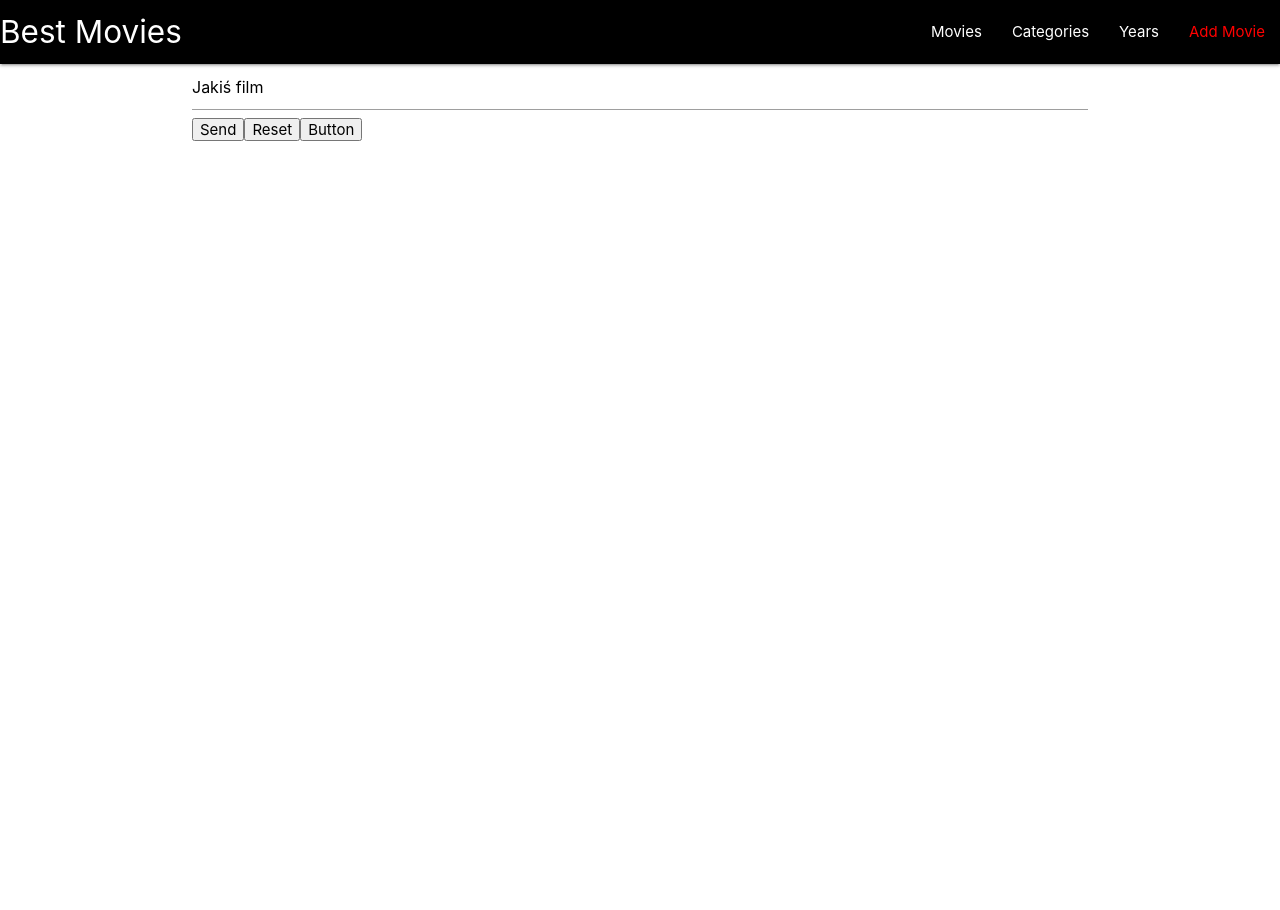
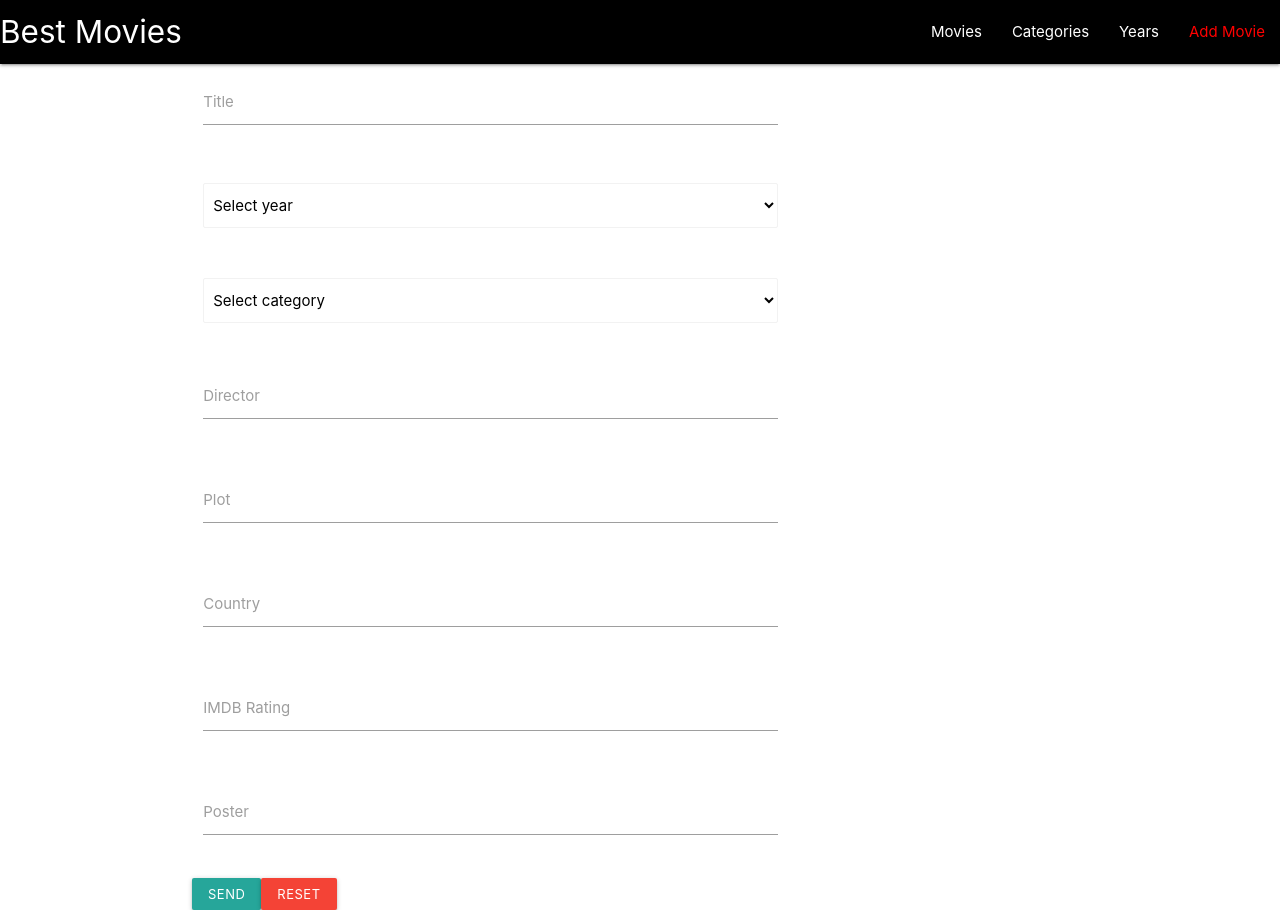
Before and after one commit to TomaszTomasiak/angular-movie-db-routing-example-master, an Angular app: page /add-movie in a window 1280 px wide. Before the commit the page ends 800 px from the top, so only its background shows below. Built offline with nearby package versions, Linux system fonts and the light colour scheme.

Commit message:
input fields implementation

```diff
--- a/src/app/pages/add-movie/add-movie.component.html
+++ b/src/app/pages/add-movie/add-movie.component.html
@@ -1,13 +1,58 @@
 <div class="grid">
-    <form class="container" #movieForm="ngForm" (ngSubmit)="send()">
-      <input
-        placeholder="Title"
-        type="text"
-        [(ngModel)]="model.title"
-        name="title"
-      />
-      <button type="submit">Send</button>
-      <button type="reset">Reset</button>
-      <button type="button">Button</button>
-    </form>
-  </div>
+  <form class="container" (ngSubmit)="send()">
+    <div class="row">
+      <div class="input-field col s8">
+        <input id="title" type="text" [(ngModel)]="model.title" name="title"/>
+        <label for="title">Title</label>
+      </div>
+    </div>
+    <div class="row">
+      <div class="input-field col s8">
+        <select class="browser-default">
+          <option value="1">Select year</option>
+          <option></option>
+        </select>
+      </div>
+    </div>
+    <div class="row">
+      <div class="input-field col s8">
+        <select class="browser-default">
+          <option value="1">Select category</option>
+          <option>category</option>
+        </select>
+      </div>
+    </div>
+    <div class="row">
+      <div class="input-field col s8">
+        <input id="director" type="text" [(ngModel)]="model.director" name="director"/>
+        <label for="director">Director</label>
+      </div>
+    </div>
+    <div class="row">
+      <div class="input-field col s8">
+        <input id="plot" type="text" [(ngModel)]="model.plot" name="plot"/>
+        <label for="plot">Plot</label>
+      </div>
+    </div>
+    <div class="row">
+      <div class="input-field col s8">
+        <input id="country" type="text" [(ngModel)]="model.country" name="country"/>
+        <label for="country">Country</label>
+      </div>
+    </div>
+    <div class="row">
+      <div class="input-field col s8">
+        <input id="imdb" type="text" [(ngModel)]="model.imdbRating" name="imdbRating"/>
+        <label for="imdb">IMDB Rating</label>
+      </div>
+    </div>
+    <div class="row">
+      <div class="input-field col s8">
+        <input id="poster" type="text" [(ngModel)]="model.poster" name="poster"/>
+        <label for="poster">Poster</label>
+      </div>
+    </div>
+    <button class="btn-small" type="submit">Send</button>
+    <button class="btn-small red" type="reset">Reset</button>
+  </form>
+</div>
--- a/src/app/pages/add-movie/add-movie.component.ts
+++ b/src/app/pages/add-movie/add-movie.component.ts
@@ -9,11 +9,10 @@ import { Movie } from 'src/app/models/movie';
 })
 export class AddMovieComponent implements OnInit {
 
-  model: Partial<Movie>;
+  model: Partial<Movie> = {};
   constructor() { }
 
   ngOnInit(): void {
-    this.model = {title: 'Jakiś film'};
   }
 
   send() {
```
